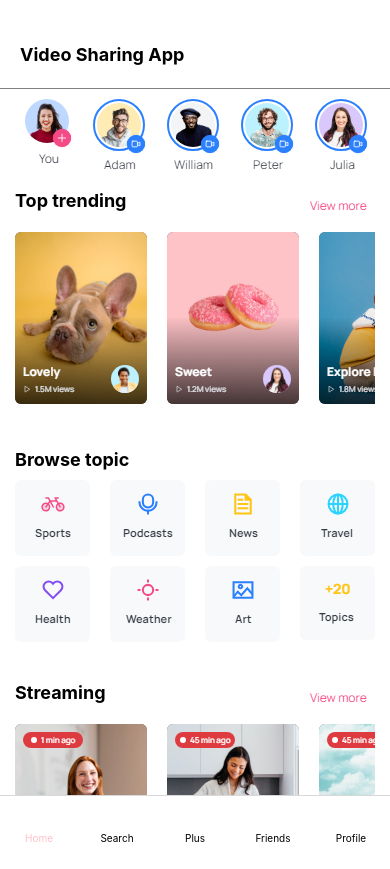
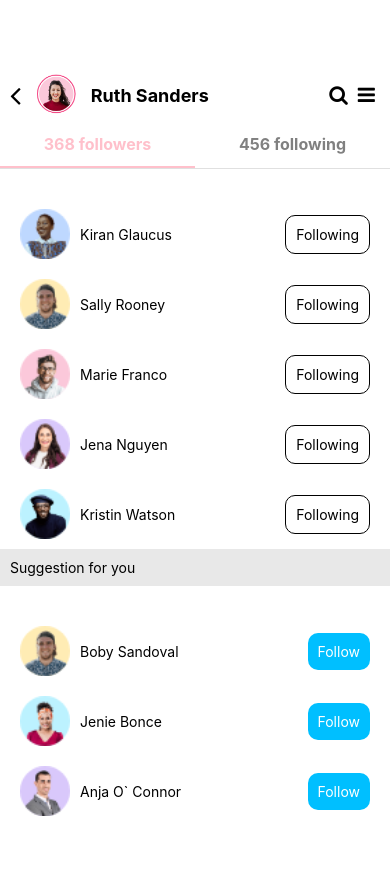
Before and after one commit to duongphan2101/VideoSharingApp, a React Native app: screen /Following in a window 390 px wide. Before the commit the page ends 844 px from the top, so only its background shows below. Built offline with nearby package versions, Linux system fonts and the light colour scheme.

Commit message:
done followers scr

```diff
--- a/App.js
+++ b/App.js
@@ -11,6 +11,8 @@ import SearchScreen from './screen/home.js';
 import FriendsScreen from './screen/home.js';
 import ProfileScreen from './screen/profile.js';
 import videoStreaming from './screen/videoStreaming.js';
+import Following from './screen/following.js';
+
 
 const Stack = createStackNavigator();
 const Tab = createBottomTabNavigator();
@@ -79,6 +81,10 @@ export default function App() {
             name='VideoStreaming'
             component={videoStreaming}
         />
+        <Stack.Screen
+            name='Following'
+            component={Following}
+        />
       </Stack.Navigator>
     </NavigationContainer>
   );
--- a/package.json
+++ b/package.json
@@ -20,7 +20,7 @@
     "react": "18.2.0",
     "react-dom": "18.2.0",
     "react-native": "0.74.5",
-    "react-native-pager-view": "6.4.1",
+    "react-native-pager-view": "^6.3.0",
     "react-native-tab-view": "3.5.2",
     "react-native-vector-icons": "10.2.0",
     "react-native-video": "^6.7.0",
--- /dev/null
+++ b/screen/following.js
@@ -0,0 +1,184 @@
+import { Dimensions, FlatList, TouchableOpacity } from 'react-native';
+import { StyleSheet, Text, View, Image, ScrollView } from 'react-native';
+import Icon2 from 'react-native-vector-icons/FontAwesome';
+import { TabView, SceneMap, TabBar } from 'react-native-tab-view';
+import { useState } from 'react';
+
+const MyVideos = () => {
+    return (
+        <FlatList
+            data={dataFollowing}
+            renderItem={({item}) => (
+                <TouchableOpacity style={styles.cardPeople}>
+                    <View style={{flexDirection: 'row', alignItems: 'center'}}>
+                        <Image source={item.image} style={{height: 50, width: 50}}/>
+                        <Text style={{marginLeft: 10}}>{item.name}</Text>
+                    </View>
+                    <View style={{borderWidth: .3, borderColor: 'black', padding: 10, borderRadius: 10}}>
+                        <Text>Following</Text>
+                    </View>
+                </TouchableOpacity>
+            )}
+            keyExtractor={item => item.id}
+            contentContainerStyle={{width: '100%', paddingHorizontal: 10, marginTop: 30, flex: 1}}
+        />
+    );
+};
+
+const MyImages = () => {
+    return (
+        <FlatList
+            data={dataFollowing}
+            renderItem={({item}) => (
+                <TouchableOpacity style={styles.cardPeople}>
+                    <View style={{flexDirection: 'row', alignItems: 'center'}}>
+                        <Image source={item.image} style={{height: 50, width: 50}}/>
+                        <Text style={{marginLeft: 10}}>{item.name}</Text>
+                    </View>
+                    <View style={{borderWidth: .3, borderColor: 'black', padding: 10, borderRadius: 10}}>
+                        <Text>Following</Text>
+                    </View>
+                </TouchableOpacity>
+            )}
+            keyExtractor={item => item.id}
+            contentContainerStyle={{width: '100%', paddingHorizontal: 10, marginTop: 30, flex: 1}}
+        />
+    );
+};
+
+const widthScreen = Dimensions.get('window').width;
+
+const MyVideosTabView = () => {
+    const [index, setIndex] = useState(0);
+    const [routes] = useState([
+        { key: 'videos', title: '368 followers' },
+        { key: 'images', title: '456 following' },
+    ]);
+
+    const renderScene = SceneMap({
+        videos: MyVideos,
+        images: MyImages,
+    });
+
+    const renderTabBar = props => (
+        <TabBar
+            {...props}
+            indicatorStyle={styles.indicator}
+            style={styles.tabBar}
+            renderLabel={({ route, focused }) => (
+                <Text style={[styles.tabLabel, focused ? styles.activeTabLabel : styles.inactiveTabLabel]}>
+                    {route.title}
+                </Text>
+            )}
+        />
+    );
+
+    return (
+        <TabView
+            navigationState={{ index, routes }}
+            renderScene={renderScene}
+            renderTabBar={renderTabBar}
+            onIndexChange={setIndex}
+            initialLayout={{ width: widthScreen }}
+        />
+    );
+};
+
+const dataGoiY = [
+    { id: '1', name : 'Boby Sandoval', image: require('../assets/Follow/Avatar32.png')},
+    { id: '2', name : 'Jenie Bonce', image: require('../assets/Follow/Avatar38.png')},
+    { id: '3', name : 'Anja O` Connor', image: require('../assets/Follow/Avatar39.png')},
+  ];
+
+  const dataFollowing = [
+    { id: '1', name : 'Kiran Glaucus', image: require('../assets/Follow/Avatar31.png')},
+    { id: '2', name : 'Sally Rooney', image: require('../assets/Follow/Avatar32.png')},
+    { id: '3', name : 'Marie Franco', image: require('../assets/Follow/Avatar36.png')},
+    { id: '2', name : 'Jena Nguyen', image: require('../assets/Follow/Avatar35.png')},
+    { id: '3', name : 'Kristin Watson', image: require('../assets/Follow/Avatar34.png')},
+  ];
+
+export default function App({ navigation }) {
+    return (
+        <View style={styles.container}>
+            <View style={styles.head}>
+                <View style={styles.leftHead}>
+                    <Icon2 name='angle-left' size={30} color='black' onPress={() => navigation.goBack()}/>
+                    <Image style={{ height: 50, width: 50, marginHorizontal: 10 }} source={require('../assets/MyProfile/Container71.png')}/>
+                    <Text style={{ fontSize: 18, fontWeight: 'bold' }}>Ruth Sanders</Text>
+                </View>
+                <View style={styles.leftHead}>
+                    <Icon2 style={{ paddingHorizontal: 5 }} name='search' size={20} color='black'/>
+                    <Icon2 style={{ paddingHorizontal: 5 }} name='bars' size={20} color='black'/>
+                </View>
+            </View>
+            <MyVideosTabView/>
+            <View style={{marginBottom: 20, height: 300}}>
+                <Text style={{backgroundColor: '#E8E8E8', padding: 10}}>Suggestion for you</Text>
+                <FlatList
+                    data={dataGoiY}
+                    renderItem={({item}) => (
+                        <TouchableOpacity style={styles.cardPeople}>
+                            <View style={{flexDirection: 'row', alignItems: 'center'}}>
+                                <Image source={item.image} style={{height: 50, width: 50}}/>
+                                <Text style={{marginLeft: 10}}>{item.name}</Text>
+                            </View>
+                            <View style={{padding: 10, borderRadius: 10, backgroundColor: '#00BFFF'}}>
+                                <Text style={{color: 'white'}}>Follow</Text>
+                            </View>
+                        </TouchableOpacity>
+                    )}
+                    keyExtractor={item => item.id}
+                    contentContainerStyle={{width: '100%', paddingHorizontal: 10, marginTop: 30}}
+                />
+            </View>
+        </View>
+    );
+}
+
+const styles = StyleSheet.create({
+    container: {
+        flex: 1,
+        backgroundColor: '#fff',
+        paddingTop: 70
+    },
+    head: {
+        paddingHorizontal: 10,
+        flexDirection: 'row',
+        justifyContent: 'space-between'
+    },
+    leftHead: {
+        flexDirection: 'row',
+        alignItems: 'center',
+    },
+    scene: {
+        height: 200
+    },
+    tabBar: {
+        backgroundColor: 'white',
+        elevation: 0,
+        shadowOpacity: 0,
+        borderBottomWidth: 1,
+        borderBottomColor: '#e0e0e0'
+    },
+    indicator: {
+        backgroundColor: 'pink',
+        height: 2,
+    },
+    tabLabel: {
+        fontSize: 16,
+        fontWeight: 'bold',
+    },
+    activeTabLabel: {
+        color: 'pink',
+    },
+    inactiveTabLabel: {
+        color: 'gray',
+    }, cardPeople : {
+        padding: 10,
+        flexDirection: 'row',
+        width: '100%',
+        alignItems: 'center',
+        justifyContent: 'space-between'
+    }
+});
--- a/screen/profile.js
+++ b/screen/profile.js
@@ -3,6 +3,7 @@ import { StyleSheet, Text, View, Image, ScrollView } from 'react-native';
 import Icon2 from 'react-native-vector-icons/FontAwesome';
 import { TabView, SceneMap } from 'react-native-tab-view';
 import { useState } from 'react';
+import Following from './following';
 
 const MyVideos = () => {
     <View style={[styles.scene, { backgroundColor: 'pink' }]}>
@@ -34,7 +35,7 @@ const dataVideos = [
     { id: '9', image: require('../assets/MyProfile/Container80.png')},
   ];
 
-const width = { width: Dimensions.get('window').width };
+const widthScreen = Dimensions.get('window').width;
 
 const MyVideosTabView = () => {
     const [index, setIndex] = useState(0);
@@ -62,7 +63,7 @@ const MyVideosTabView = () => {
 
 export default function App({ navigation }) {
     return (
-        <ScrollView style={styles.container}>
+        <ScrollView style={[styles.container]}>
             <View style={styles.headerContainer}>
                 <View style={{ flexDirection: 'row' }}>
                     <Icon2 style={{ paddingHorizontal: 10 }} name="navicon" size={20} color="black" />
@@ -78,12 +79,12 @@ export default function App({ navigation }) {
                 <Image style={{ height: 150, width: 150 }} source={require('../assets/MyProfile/Container71.png')} />
                 <Text style={{ fontSize: 24, fontWeight: 'bold' }}>Ruth Sanders</Text>
                 <View style={{ flexDirection: 'row', marginTop: 20 }}>
-                    <TouchableOpacity style={styles.fl}>
+                    <TouchableOpacity style={styles.fl} onPress={()=>navigation.navigate('Following')}>
                         <Text>203</Text>
                         <Text style={styles.textgrey}>Following</Text>
                     </TouchableOpacity>
 
-                    <TouchableOpacity style={styles.fl}>
+                    <TouchableOpacity style={styles.fl} onPress={()=>navigation.navigate('Following')}>
                         <Text>628</Text>
                         <Text style={styles.textgrey}>Followers</Text>
                     </TouchableOpacity>
@@ -99,20 +100,21 @@ export default function App({ navigation }) {
                     <View style={styles.tabViewContainer}>
                         <TouchableOpacity style = {styles.touchTabView}>
                             <Icon2 style={{ color: 'pink', paddingHorizontal: 10 }} name="play" size={20} />
-                            <Text style={{fontSize: 18, color: 'pink'}}>My Videos</Text>
+                            <Text style={{fontSize: 16, color: 'pink'}}>My Videos</Text>
                         </TouchableOpacity>
                         <TouchableOpacity style = {styles.touchTabView}>
                             <Icon2 style={{paddingHorizontal: 10 }} name="image" size={20} />
-                            <Text style={{fontSize: 18}}>My Images</Text>
+                            <Text style={{fontSize: 16}}>My Images</Text>
                         </TouchableOpacity>
                         <TouchableOpacity style = {styles.touchTabView}>
                             <Icon2 style={{paddingHorizontal: 10 }} name="heart-o" size={20} />
-                            <Text style={{fontSize: 18}}>Liked</Text>
+                            <Text style={{fontSize: 16}}>Liked</Text>
                         </TouchableOpacity>
                     </View>
                     {/* grid video */}
                     <FlatList
                         data={dataVideos}
+                        showsVerticalScrollIndicator={false}
                         renderItem={({item}) => (
                             <TouchableOpacity style={styles.videoItem}>
                                 <Image source={item.image}/>
@@ -120,10 +122,11 @@ export default function App({ navigation }) {
                         )}
                         keyExtractor={item => item.id}
                         numColumns={3}
-                        contentContainerStyle={{alignItems: 'center', marginTop: 10}}
+                        contentContainerStyle={{alignItems: 'center', marginTop: 10, flex: 1}}
                     />
                 </View>
             </View>
+
         </ScrollView>
     );
 }
@@ -158,13 +161,17 @@ const styles = StyleSheet.create({
     }, tabViewContainer: {
         flexDirection: 'row',
         marginTop: 20,
-        width: '100%'
+        width: '100%',
+        justifyContent: 'space-between',
+        paddingHorizontal: 10
     }, touchTabView : {
         flexDirection: 'row',
         alignItems: 'center',
         paddingHorizontal: 10
     }, videoItem : {
-        width: width / 3,
+        width: widthScreen / 3,
         padding: 10
+    }, scene : {
+        flex: 1
     }
 });
```
Also changed, not shown: 1 other file (tests, documents, lock files or other folders).
